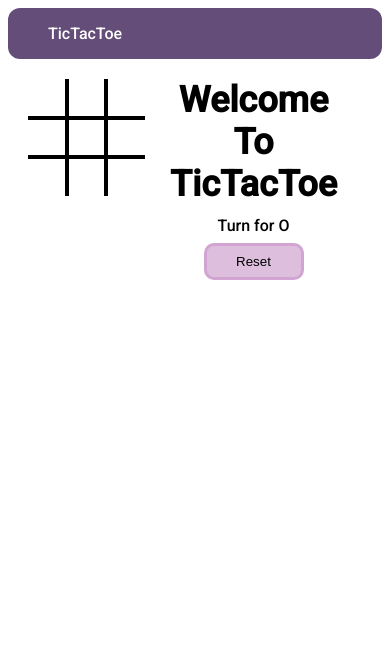
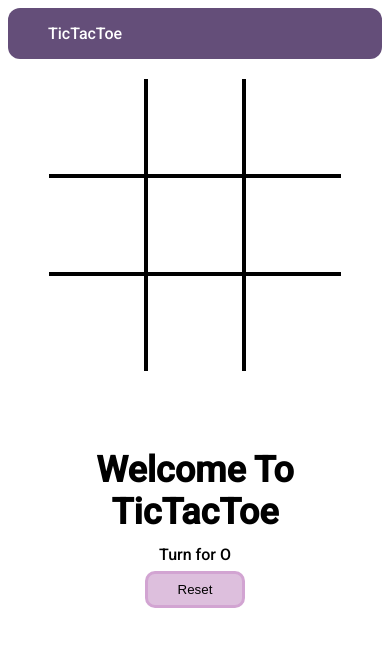
Before and after one commit to DivyeNegi/tictactoe, a plain HTML site: page index.html in a window 390 px wide. Drawn offline with Linux system fonts and the light colour scheme; grey boxes are pictures that could not be loaded.

Commit message:
added responsiveness

```diff
--- a/script.js
+++ b/script.js
@@ -27,6 +27,7 @@ const checkWin = () => {
       gameOver = true;
       document.querySelector(".chance").textContent = boxes[i[0]].textContent + " WON !";
       document.getElementById("gif").style.width = "200px";
+      document.getElementsByClassName("chance")[0].style.fontWeight="700";
     }
   });
 };
@@ -56,5 +57,6 @@ reset.addEventListener("click", () => {
   turn = "O";
   gameOver = false;
   document.getElementsByClassName("chance")[0].textContent = "Turn of " + turn;
+  document.getElementsByClassName("chance")[0].style.fontWeight = "400";
   document.getElementById("gif").style.width="0px";
 });
--- a/style.css
+++ b/style.css
@@ -1,6 +1,6 @@
-@import url('https://fonts.googleapis.com/css2?family=Roboto:wght@500&display=swap');
+@import url("https://fonts.googleapis.com/css2?family=Roboto:wght@500&display=swap");
 
-nav{
+nav {
   background-color: rgb(100, 78, 121);
   color: white;
   padding: 0;
@@ -9,26 +9,26 @@ nav{
   align-items: center;
   border-radius: 12px;
 }
-nav ul{
+nav ul {
   list-style: none;
 }
 
-body{
-    font-family: 'Roboto', sans-serif;
+body {
+  font-family: "Roboto", sans-serif;
 }
 
-.grid{
+.grid {
   display: grid;
-    grid-template-columns: repeat(3,10vw);
-    grid-template-rows: repeat(3,10vw);
+  grid-template-columns: repeat(3, 10vw);
+  grid-template-rows: repeat(3, 10vw);
 }
 
-.main{
+.main {
   padding: 5vw;
   display: flex;
   justify-content: center;
 }
-.container{
+.container {
   border: 2px solid black;
   display: flex;
   justify-content: center;
@@ -36,17 +36,17 @@ body{
   font-size: 6vw;
   font-weight: 600;
 }
-.gameinfo{
+.gameinfo {
   display: flex;
   flex-direction: column;
   justify-items: center;
   align-items: center;
   padding: 0vw 6vw;
 }
-.container:hover{
+.container:hover {
   background-color: rgb(237, 175, 237);
 }
-.gameinfo button{
+.gameinfo button {
   border-radius: 10px;
   border: 3px solid rgb(210, 164, 210);
   background-color: rgb(221, 191, 221);
@@ -56,31 +56,59 @@ body{
   cursor: pointer;
 }
 
-
-.up{
+.up {
   border-top: 0px;
 }
 
-.headd{
+.headd {
   font-size: 36px;
   font-weight: 600;
   text-align: center;
   margin-bottom: 3vw;
 }
 
-.down{
+.down {
   border-bottom: 0px;
 }
 
-.left{
+.left {
   border-left: 0px;
 }
 
-.right{
+.right {
   border-right: 0px;
 }
 
-img{
-    width:0px;
+img {
+  margin: 3vw 0vw;
+  width: 0px;
   transition: 500ms ease-in-out;
 }
+@media screen and (max-width: 850px) {
+    .main {
+      flex-wrap: wrap;
+    }
+    .grid {
+      display: grid;
+      grid-template-columns: repeat(3, 15vw);
+      grid-template-rows: repeat(3, 15vw);
+      margin-bottom: 10vw;
+    }
+    .container{
+        font-size: 10vw;
+    }
+  }
+@media screen and (max-width: 600px) {
+  .main {
+    flex-wrap: wrap;
+  }
+  .grid {
+    display: grid;
+    grid-template-columns: repeat(3, 25vw);
+    grid-template-rows: repeat(3, 25vw);
+    margin-bottom: 20vw;
+  }
+  .container{
+      font-size: 20vw;
+  }
+}
```
Lines whose indentation alone changed are shown as unchanged.
